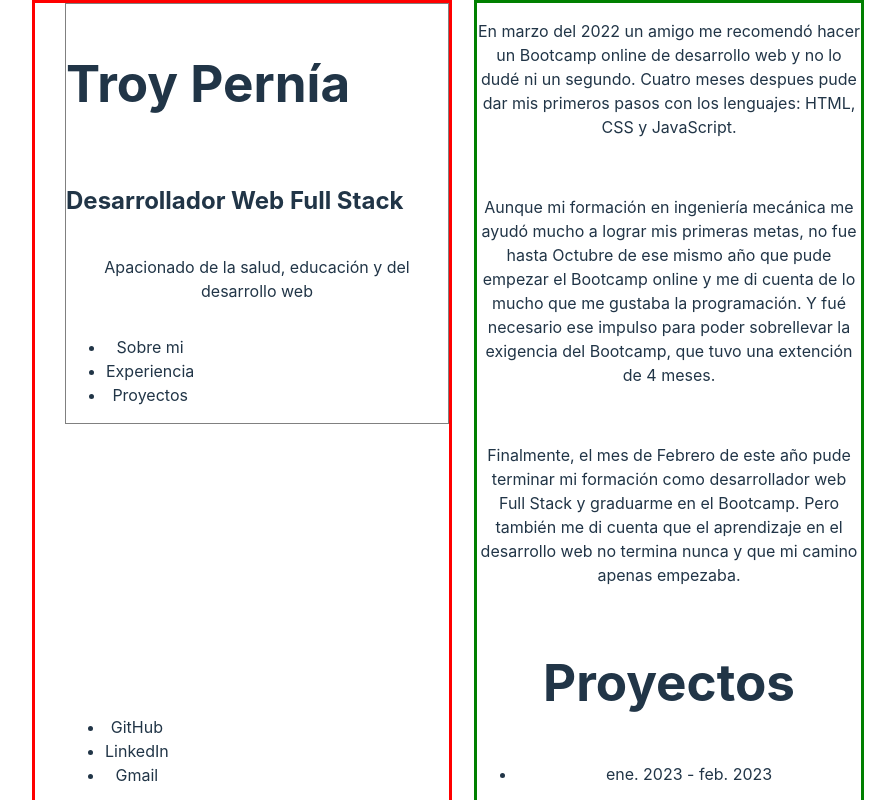
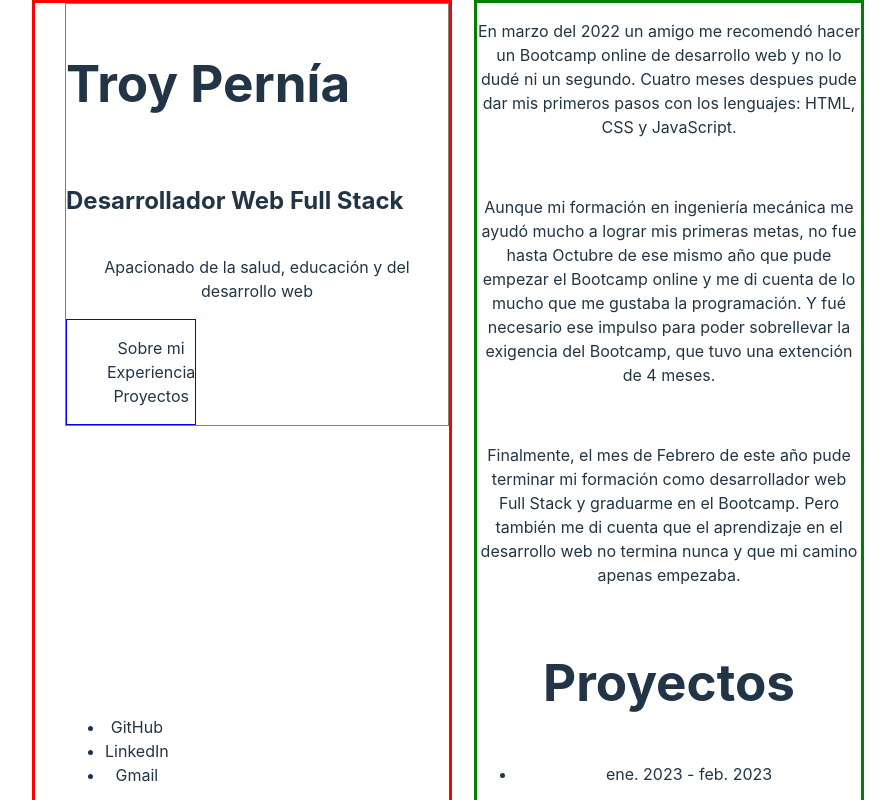
Before and after one commit to Tortoiselizard/Portafolio_Front, a React (Vite) app: page / in a window 1280 px wide. Shown: the top 800 px of the page, without its empty margins (224-1119 px from the left). Built offline with nearby package versions, Linux system fonts and the light colour scheme.

Commit message:
change components/Nav.module.css: add styles to class Nav and ul tag into it

```diff
--- a/src/components/Nav/Nav.module.css
+++ b/src/components/Nav/Nav.module.css
@@ -0,0 +1,7 @@
+.Nav {
+    border: thin solid blue;
+}
+
+.Nav ul {
+    list-style: none;
+}
```
